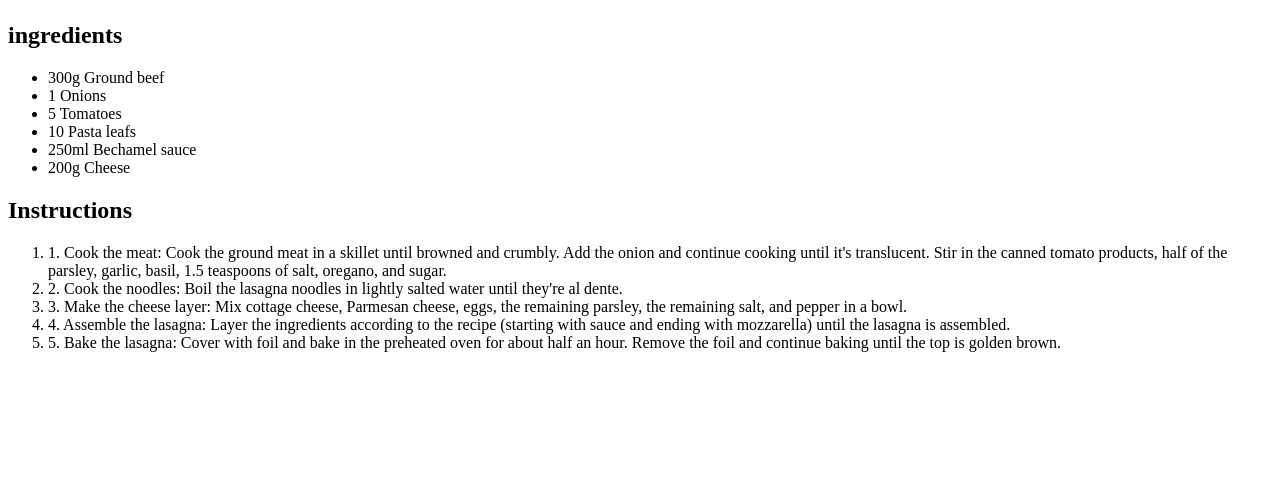
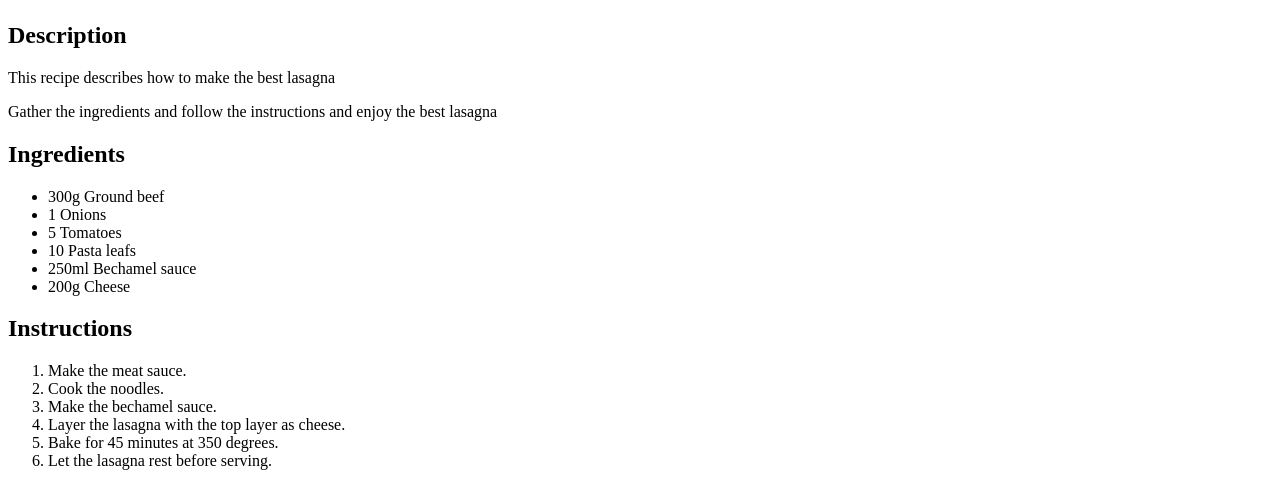
Before and after one commit to MagicMike66/odin-recipes, a plain HTML site: page recipes/lasagna.html in a window 1280 px wide. Shown: the part 592-1078 px from the top of the page. Before the commit the page ends 960 px from the top, so only its background shows below. Drawn offline with Linux system fonts and the light colour scheme.

Commit message:
second page added

```diff
--- a/recipes/lasagna.html
+++ b/recipes/lasagna.html
@@ -7,7 +7,11 @@
 <body>
     <h1>Lasagna</h1>
     <img src="https://www.allrecipes.com/thmb/golmLzT4rSJfJ6QRi4e0G_82mDc=/1500x0/filters:no_upscale():max_bytes(150000):strip_icc():format(webp)/23600-worlds-best-lasagna-armag-4x3-1-b24f9ad518d74090bf197828492c64a6.jpg" alt="Lasagna image" height="510" width="610">
-    <h2>ingredients</h2>
+    <h2>Description</h2>
+    <p>This recipe describes how to make the best lasagna</p>
+    <p>Gather the ingredients and follow the instructions and enjoy the best lasagna</p>
+
+    <h2>Ingredients</h2>
     <ul>
         <li>300g Ground beef</li>
         <li>1 Onions</li>
@@ -16,14 +20,14 @@
         <li>250ml Bechamel sauce</li>
         <li>200g Cheese</li>
     </ul>
-
     <h2>Instructions</h2>
     <ol>
-        <li>1. Cook the meat: Cook the ground meat in a skillet until browned and crumbly. Add the onion and continue cooking until it's translucent. Stir in the canned tomato products, half of the parsley, garlic, basil, 1.5 teaspoons of salt, oregano, and sugar.</li>
-        <li>2. Cook the noodles: Boil the lasagna noodles in lightly salted water until they're al dente.</li>
-        <li>3. Make the cheese layer: Mix cottage cheese, Parmesan cheese, eggs, the remaining parsley, the remaining salt, and pepper in a bowl.</li>
-        <li>4. Assemble the lasagna: Layer the ingredients according to the recipe (starting with sauce and ending with mozzarella) until the lasagna is assembled.</li>
-        <li>5. Bake the lasagna: Cover with foil and bake in the preheated oven for about half an hour. Remove the foil and continue baking until the top is golden brown.</li>
+        <li>Make the meat sauce.</li>
+        <li>Cook the noodles.</li>
+        <li>Make the bechamel sauce.</li>
+        <li>Layer the lasagna with the top layer as cheese.</li>
+        <li>Bake for 45 minutes at 350 degrees.</li>
+        <li>Let the lasagna rest before serving.</li>
     </ol>
 </body>
 </html>
```
Also changed, not shown: index.html (+2 -1 lines), recipes/french-style mushroomstew.html (added, +34 -0 lines).
